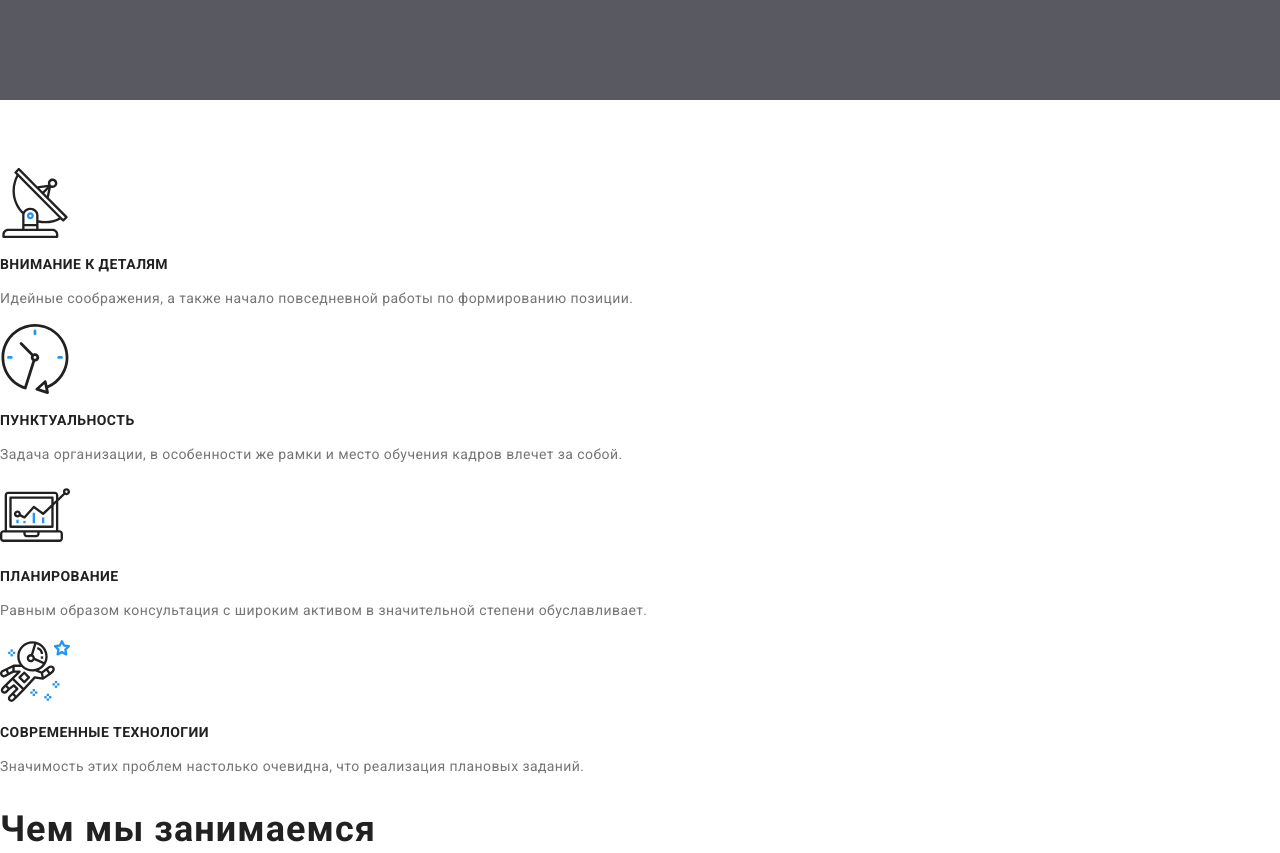
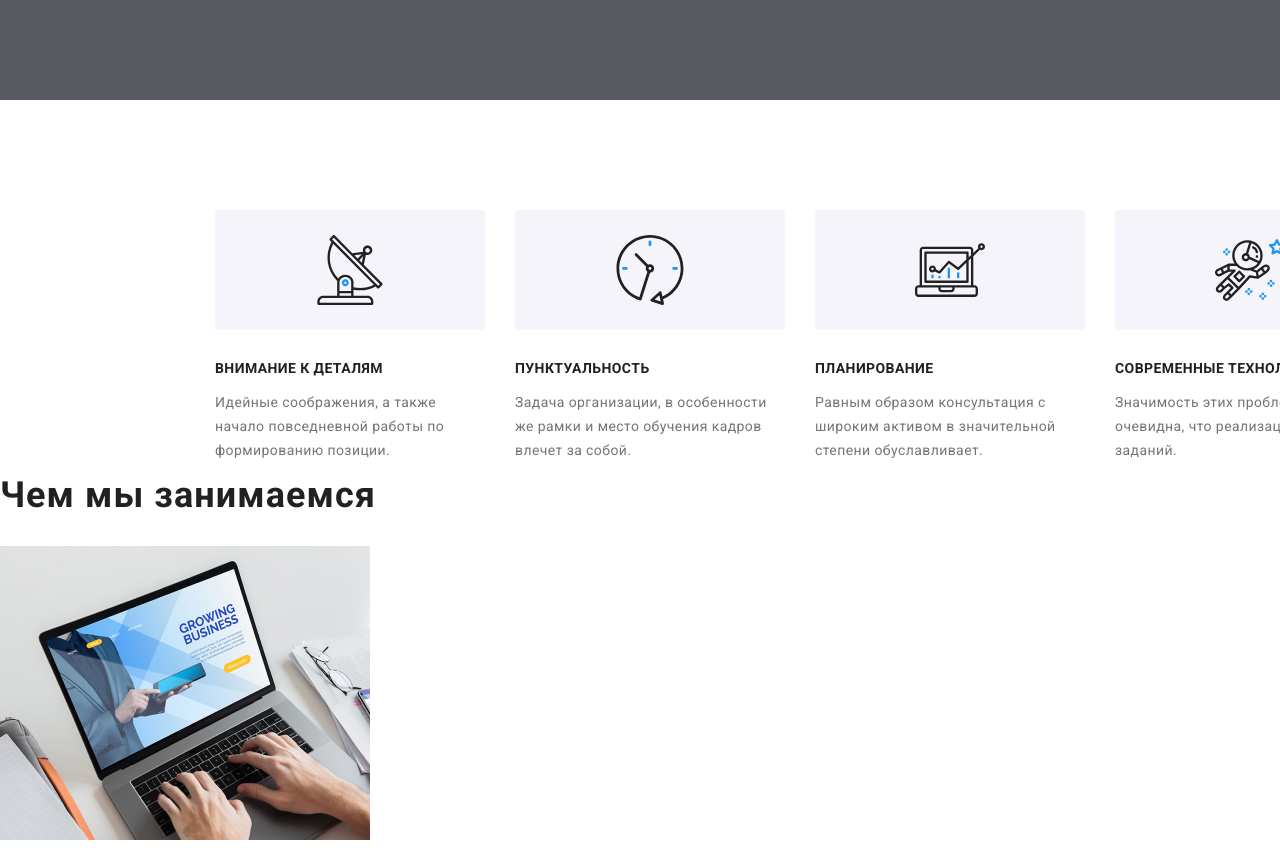
Before and after one commit to ArturShkekin/goit-markup-hw-03, a plain HTML site: page index.html in a window 1280 px wide. Shown: the part 580-1433 px from the top of the page. Drawn offline with Linux system fonts and the light colour scheme.

Commit message:
Сделал позиционирование навыков

```diff
--- a/css/style.css
+++ b/css/style.css
@@ -1,3 +1,13 @@
+html {
+    box-sizing: border-box;
+}
+
+*,
+*::before,
+*::after {
+    box-sizing: inherit;
+}
+
 body {
     font-family: 'Roboto',  sans-serif;
     background: #FFFFFF;
@@ -143,7 +153,6 @@ ul {
     margin-bottom: 200px;
     background: #2196F3;
     text-align: center;
-    align-items: center;
     align-self: center;
     align-items: center;
     box-shadow: 0px 4px 4px rgba(0, 0, 0, 0.15);
@@ -155,8 +164,36 @@ ul {
     background: #188ce8;
 }
 
-.invisible-title {
-    color: #ffffff;
+.is-hidden {
+   display: none;
+}
+
+.feature-div {
+    display: flex;
+    width: 1170px;
+    height: 250px;
+    margin-top: 94px;
+    margin-left: 215px;
+    margin-right: 215px;
+}
+
+.feature-ul {
+    display: flex;
+    flex-direction: row;
+
+}
+
+.feature-li:not(:last-child) {
+    width: 270px;
+    height: 250px;
+    margin-right: 30px;
+}
+
+.feature-img {
+    width: 270px;
+    height: 120px;
+    background: #F5F4FA;
+    border-radius: 4px;
 }
 
 .feature-antenna,
@@ -166,6 +203,10 @@ ul {
     color: #212121;
     width: 70px;
     height: 70px;
+    margin-top: 25px;
+    margin-right: 100px;
+    margin-bottom: 25px;
+    margin-left: 100px;
 }
 
 .feature-title {
@@ -175,6 +216,7 @@ ul {
     line-height: 16px;
     letter-spacing: 0.03em;
     text-transform: uppercase;
+    margin-top: 30px;
 }
 
 .feature-text {
@@ -183,6 +225,7 @@ ul {
     font-size: 14px;
     line-height: 24px;
     letter-spacing: 0.03em;
+    margin-top: 10px;
 }
 
 .doing-title {
--- a/index.html
+++ b/index.html
@@ -56,29 +56,39 @@
     </main>
     <!--навыки-->
     <section>
-        <h2 class="invisible-title">Навыки</h2>
-        <ul>
-            <li>
+        <h2 class="is-hidden">Навыки</h2>
+        <div class="feature-div">
+            <ul class="feature-ul">
+                <li class="feature-li">
+                    <div class="feature-img">
                         <img src="./img/antenna1.svg"  alt="антена" class="feature-antenna">
+                    </div>
                     <h3 class="feature-title">Внимание к деталям</h3>
                     <p class="feature-text">Идейные соображения, а также начало повседневной работы по формированию позиции.</p>
                 </li>
-            <li>
+                <li class="feature-li">
+                    <div class="feature-img">
                         <img src="./img/clock1.svg" alt="часы" class="feature-clock">
+                    </div>
                     <h3 class="feature-title">Пунктуальность</h3>
                     <p class="feature-text">Задача организации, в особенности же рамки и место обучения кадров влечет за собой.</p>
                 </li>
-            <li>
+                <li class="feature-li">
+                    <div class="feature-img">
                         <img src="./img/diagram1.svg" alt="диаграмма" class="feature-diagram">
+                    </div>
                     <h3 class="feature-title">Планирование</h3>
                     <p class="feature-text">Равным образом консультация с широким активом в значительной степени обуславливает.</p>
                 </li>
-            <li>
+                <li class="feature-li">
+                    <div class="feature-img">
                         <img src="./img/astronaut1.svg" alt="астронавт" class="feature-astronaut">
+                    </div>
                     <h3 class="feature-title">Современные технологии</h3>
                     <p class="feature-text">Значимость этих проблем настолько очевидна, что реализация плановых заданий.</p>
                 </li>
             </ul>
+        </div>
     </section>
     <!--чем мы занимаемся-->
     <section>
```
Lines whose indentation alone changed are shown as unchanged.
